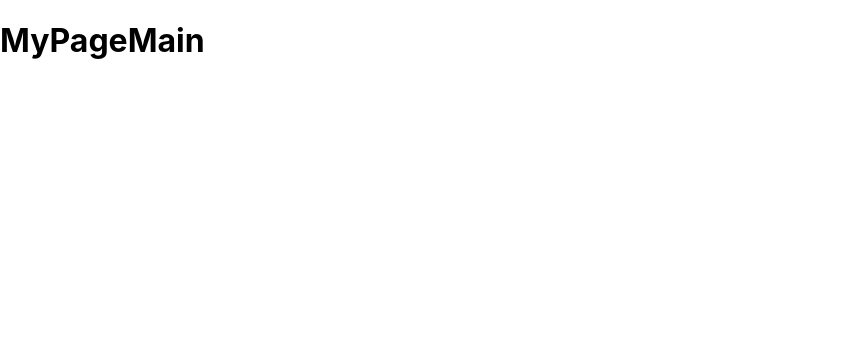
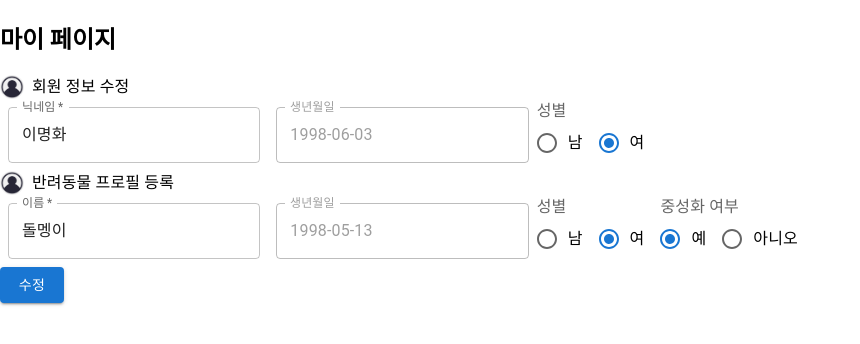
Before and after one commit to TalkingPotato90/pettopia, a React (Create React App) app in the folder frontend/: page /mypage/main in a window 1280 px wide. Shown: the top 344 px of the page, without its empty margins (0-860 px from the left). Built offline with nearby package versions, Linux system fonts and the light colour scheme.

Commit message:
feat: 마이페이지 메인 일부 ui 구현

```diff
--- a/frontend/src/pages/MyPageMain.jsx
+++ b/frontend/src/pages/MyPageMain.jsx
@@ -1,8 +1,123 @@
+import { Box } from '@mui/material';
+import Avatar from '@mui/material/Avatar';
+import defaultAvatar from '../assets/defaultAvatar.png';
+import { Stack } from '@mui/material';
+import { Typography } from '@mui/material';
+import { Button } from '@mui/material';
+import { TextField } from '@mui/material';
+import { Radio } from '@mui/material';
+import { RadioGroup } from '@mui/material';
+import { FormControlLabel } from '@mui/material';
+import { FormControl } from '@mui/material';
+import { FormLabel } from '@mui/material';
+import React from 'react';
+
 function MyPageMain() {
   return (
-    <div>
-      <h1>MyPageMain</h1>
-    </div>
+    <>
+      {header()}
+      {editCategory(defaultAvatar, '회원정보', '회원 정보 수정')}
+      {inputDefaultInformation('닉네임', '이명화', '1998-06-03', false)}
+      {editCategory(defaultAvatar, '반려동물', '반려동물 프로필 등록')}
+      {inputDefaultInformation('이름', '돌멩이', '1998-05-13', true)}
+      <Button variant="contained">수정</Button>
+    </>
   );
 }
+
+function header() {
+  return (
+    <Box component="section">
+      <h2>마이 페이지</h2>
+    </Box>
+  );
+}
+
+function editCategory(image, alt, title) {
+  return (
+    <Stack direction="row" spacing={1}>
+      <Avatar alt={alt} src={image} sx={{ width: 24, height: 24 }} />
+      <Typography>{title}</Typography>
+    </Stack>
+  );
+}
+
+function inputDefaultInformation(nameLabel, name, birthday, isAnimal) {
+  return (
+    <Box
+      component="form"
+      sx={{ '& .MuiTextField-root': { m: 1, width: '25ch' } }}
+      noValidate
+      autoComplete="off"
+    >
+      <div>
+        <TextField
+          required
+          id="outlined-required"
+          label={nameLabel}
+          defaultValue={name}
+        />
+        <TextField
+          disabled
+          id="outlined-disabled"
+          label="생년월일"
+          defaultValue={birthday}
+        />
+        <GenderRadioGroupComponent />
+        {isAnimal && <NeutralizationRadioGroupComponent />}
+      </div>
+    </Box>
+  );
+}
+
+function GenderRadioGroupComponent() {
+  const [value, setValue] = React.useState('female');
+
+  const handleChange = (event) => {
+    setValue(event.target.value);
+  };
+
+  return (
+    <FormControl>
+      <FormLabel id="demo-controlled-radio-buttons-group">성별</FormLabel>
+      <RadioGroup
+        row
+        aria-labelledby="demo-controlled-radio-buttons-group"
+        name="controlled-radio-buttons-group"
+        value={value}
+        onChange={handleChange}
+      >
+        <FormControlLabel value="male" control={<Radio />} label="남" />
+        <FormControlLabel value="female" control={<Radio />} label="여" />
+      </RadioGroup>
+    </FormControl>
+  );
+}
+
+function NeutralizationRadioGroupComponent() {
+  const [value, setValue] = React.useState('yes');
+
+  const handleChange = (event) => {
+    setValue(event.target.value);
+  };
+
+  return (
+    <FormControl>
+      <FormLabel id="demo-controlled-radio-buttons-group">
+        중성화 여부
+      </FormLabel>
+      <RadioGroup
+        row
+        aria-labelledby="demo-controlled-radio-buttons-group"
+        name="controlled-radio-buttons-group"
+        value={value}
+        onChange={handleChange}
+      >
+        <FormControlLabel value="yes" control={<Radio />} label="예" />
+        <FormControlLabel value="no" control={<Radio />} label="아니오" />
+      </RadioGroup>
+    </FormControl>
+  );
+}
+
 export default MyPageMain;
```
